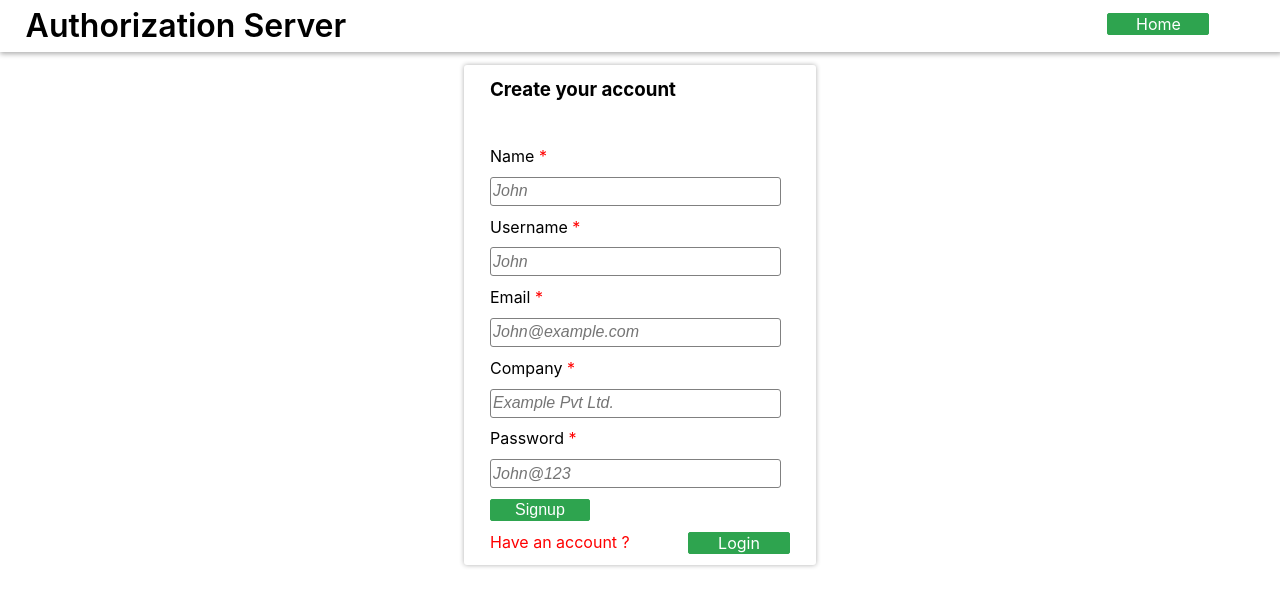
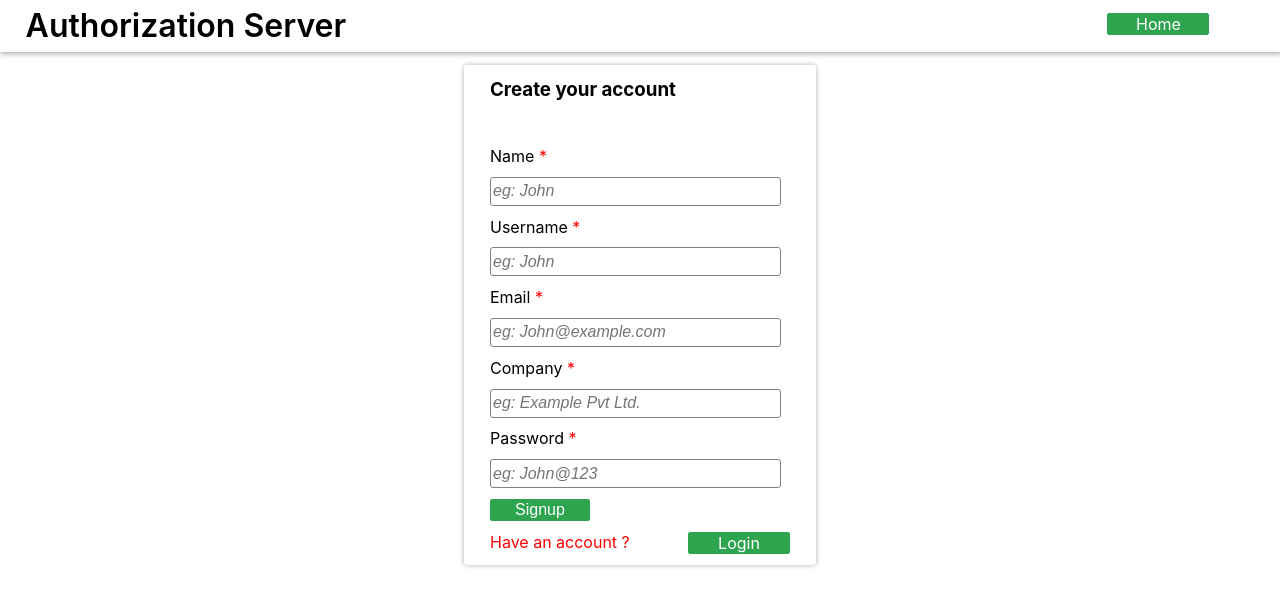
Before and after one commit to satheesh-chandran/auth-server-react, a React (Create React App) app: page /signup in a window 1280 px wide. Shown: the top 606 px of the page. Built offline with nearby package versions, Linux system fonts and the light colour scheme.

Commit message:
Added fetch handling in signup

```diff
--- a/src/auth.css
+++ b/src/auth.css
@@ -15,6 +15,7 @@ button {
 
 button {
   font-size: medium;
+  outline: none;
 }
 
 a:hover,
--- a/src/components/LoginPage.js
+++ b/src/components/LoginPage.js
@@ -2,6 +2,7 @@ import React, { useState } from 'react';
 import { Link, useHistory } from 'react-router-dom';
 
 import Input from './Input';
+import TopBar from './TopBar';
 
 import sendPostRequest from '../utils';
 
@@ -9,6 +10,7 @@ const LoginPage = function () {
   const [username, updateUsername] = useState('');
   const [password, updatePassword] = useState('');
   const [test, updateTestStatus] = useState(true);
+  const [isError, updateLoginStatus] = useState(false);
 
   const history = useHistory();
 
@@ -17,30 +19,38 @@ const LoginPage = function () {
     if (Object.values(fields).every(value => value)) {
       return updateTestStatus(false);
     }
-    sendPostRequest('/signup', fields).then(() => {
-      history.push('/signup');
+    sendPostRequest('/api/loginToApp', fields).then(res => {
+      if (res.status) {
+        return history.push('/');
+      }
+      updateLoginStatus(true);
     });
   };
 
+  if (isError) {
+    return (
+      <div>
+        <TopBar />
+        <h3>Login failed</h3>
+        <Link to='/login'>Try again</Link>
+      </div>
+    );
+  }
+
   return (
     <div>
-      <div className='topBar'>
-        <span>Authorization Server</span>
-        <div className='homeOptions'>
-          <Link to='/'>Home</Link>
-        </div>
-      </div>
+      <TopBar />
       <div className='loginWindow'>
         <h3>Login To your account</h3>
         <p className={test ? 'invisible' : ''}>Fields shouldn't be empty</p>
         <label>
           Username <span>*</span>
         </label>
-        <Input placeholder='John' updateChange={updateUsername} />
+        <Input placeholder='eg: John' updateChange={updateUsername} />
         <label>
           Password <span>*</span>
         </label>
-        <Input placeholder='John@123' updateChange={updatePassword} />
+        <Input placeholder='eg: John@123' updateChange={updatePassword} />
         <button onClick={handleClick}>Login</button>
         <span className='signupQuestion'>
           Do not have an account ?<Link to='/signup'>Signup</Link>
--- a/src/components/SignUpPage.js
+++ b/src/components/SignUpPage.js
@@ -1,6 +1,7 @@
 import React, { useState } from 'react';
 import { Link, useHistory } from 'react-router-dom';
 import Input from './Input';
+import TopBar from './TopBar';
 
 import sendPostRequest from '../utils';
 
@@ -11,50 +12,63 @@ const SignUpPage = function () {
   const [company, updateCompany] = useState('');
   const [password, updatePassword] = useState('');
   const [test, updateTestStatus] = useState(true);
+  const [usernameExists, updateSignStatus] = useState(false);
 
   const history = useHistory();
 
   const handleClick = function () {
     const fields = { name, username, password, email, company };
-    if (Object.values(fields).every(value => value)) {
+    console.log(fields);
+    if (!Object.values(fields).every(value => value !== '')) {
       return updateTestStatus(false);
     }
-    sendPostRequest('/loginToApp', fields).then(() => {
-      history.push('/');
+    sendPostRequest('/api/signinToApp', fields).then(res => {
+      if (res.status) {
+        return history.push('/');
+      }
+      updateSignStatus(true);
     });
   };
 
+  if (usernameExists) {
+    return (
+      <div>
+        <TopBar />
+        <h3>Username already exists</h3>
+        <Link to='/signup'>Try again</Link>
+      </div>
+    );
+  }
+
   return (
     <div>
-      <div className='topBar'>
-        <span>Authorization Server</span>
-        <div className='homeOptions'>
-          <Link to='/'>Home</Link>
-        </div>
-      </div>
+      <TopBar />
       <div className='loginWindow'>
         <h3>Create your account</h3>
         <p className={test ? 'invisible' : ''}>Fields shouldn't be empty</p>
         <label>
           Name <span>*</span>
         </label>
-        <Input placeholder='John' updateChange={updateName} />
+        <Input placeholder='eg: John' updateChange={updateName} />
         <label>
           Username <span>*</span>
         </label>
-        <Input placeholder='John' updateChange={updateUsername} />
+        <Input placeholder='eg: John' updateChange={updateUsername} />
         <label>
           Email <span>*</span>
         </label>
-        <Input placeholder='John@example.com' updateChange={updateEmail} />
+        <Input placeholder='eg: John@example.com' updateChange={updateEmail} />
         <label>
           Company <span>*</span>
         </label>
-        <Input placeholder='Example Pvt Ltd.' updateChange={updateCompany} />
+        <Input
+          placeholder='eg: Example Pvt Ltd.'
+          updateChange={updateCompany}
+        />
         <label>
           Password <span>*</span>
         </label>
-        <Input placeholder='John@123' updateChange={updatePassword} />
+        <Input placeholder='eg: John@123' updateChange={updatePassword} />
         <button onClick={handleClick}>Signup</button>
         <span className='signupQuestion'>
           Have an account ?<Link to='/login'>Login</Link>
--- /dev/null
+++ b/src/components/TopBar.js
@@ -0,0 +1,15 @@
+import React from 'react';
+import { Link } from 'react-router-dom';
+
+const TopBar = function () {
+  return (
+    <div className='topBar'>
+      <span>Authorization Server</span>
+      <div className='homeOptions'>
+        <Link to='/'>Home</Link>
+      </div>
+    </div>
+  );
+};
+
+export default TopBar;
```
